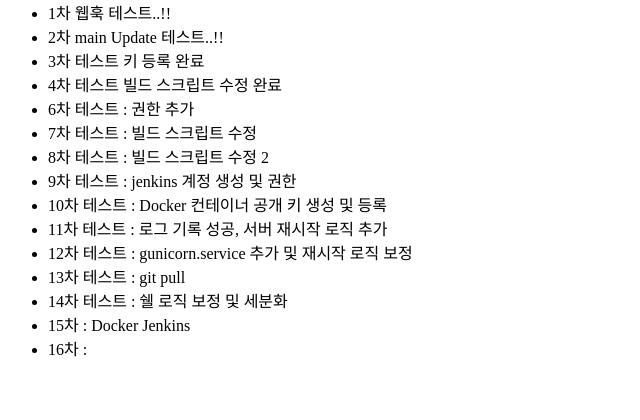
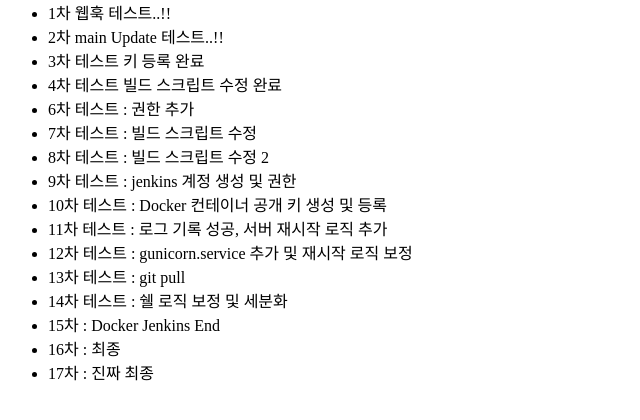
Before and after one commit to integerJI/ioniq5, a Django app: page / in a window 1280 px wide. Shown: the part 249-669 px from the top of the page, without its empty margins (0-640 px from the left). Run offline with Django 4.2, Linux system fonts and the light colour scheme.

Commit message:
Update index.html

```diff
--- a/app/templates/index.html
+++ b/app/templates/index.html
@@ -36,8 +36,10 @@
 
 <li>14차 테스트 : 쉘 로직 보정 및 세분화</li>
 
-<li>15차 : Docker Jenkins </li>
+<li>15차 : Docker Jenkins End</li>
 
-<li>16차 :  </li>
+<li>16차 : 최종 </li>
+
+<li>17차 : 진짜 최종 </li>
 
 </ul>
```
